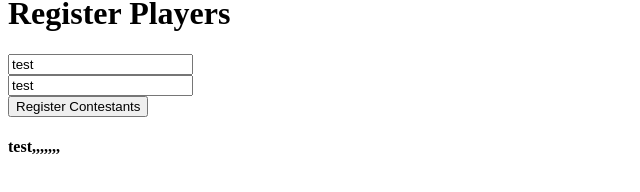
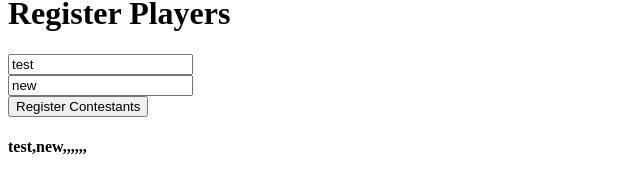
Before and after one commit to TheBarronReportCodes/Tournament, an Angular app: page /registration in a window 1280 px wide. Shown: the part 124-316 px from the top of the page, without its empty margins (0-640 px from the left). Built offline with nearby package versions, Linux system fonts and the light colour scheme.

Commit message:
Figured out all input have to have unique names. so that ngModel does override

```diff
--- a/src/app/tournament/registration/registration.component.html
+++ b/src/app/tournament/registration/registration.component.html
@@ -5,13 +5,11 @@
 	<form (ngSubmit)="registerContestants()">
 			<input type="text"
 			       name="playerName"
-			       [value]="players[0]"
-			       (input)="players[0]=$event.target.value">
+			       [(ngModel)]="players[0]">
 			<br>
 			<input type="text"
-			       name="playerName"
-			       [value]="players[0]"
-			       (input)="players[0]=$event.target.value">
+			       name="playerName1"
+			       [(ngModel)]="players[1]">
 			<br>
 	<button type="submit">Register Contestants</button>
 	</form>
--- a/src/app/tournament/registration/registration.component.ts
+++ b/src/app/tournament/registration/registration.component.ts
@@ -14,7 +14,7 @@ export class RegistrationComponent implements OnInit {
   constructor(private rosterService: RosterService) { }
 
   ngOnInit(): void {
-	this.players = ['test', '', '','', '', '', '', ''];
+	this.players = ['test', 'new', '','', '', '', '', ''];
 	this.message = null;
   }
 
```
